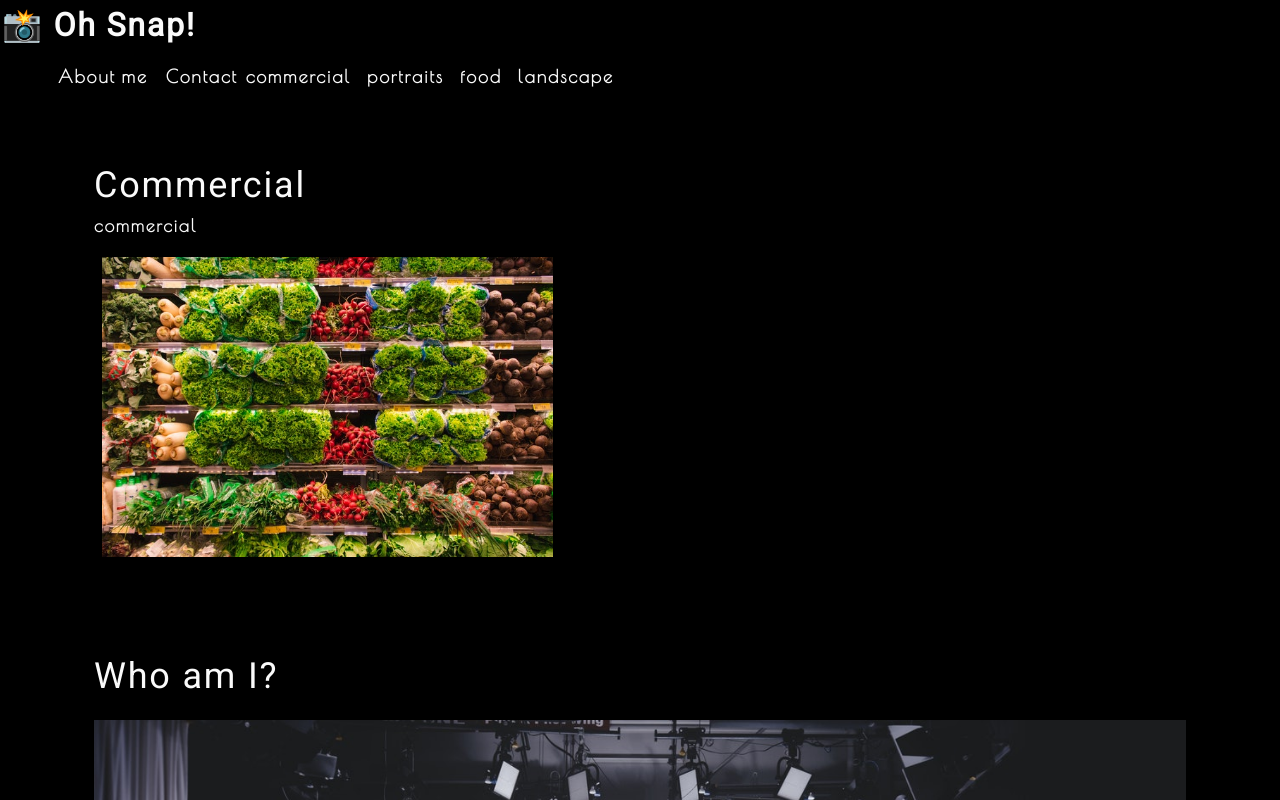
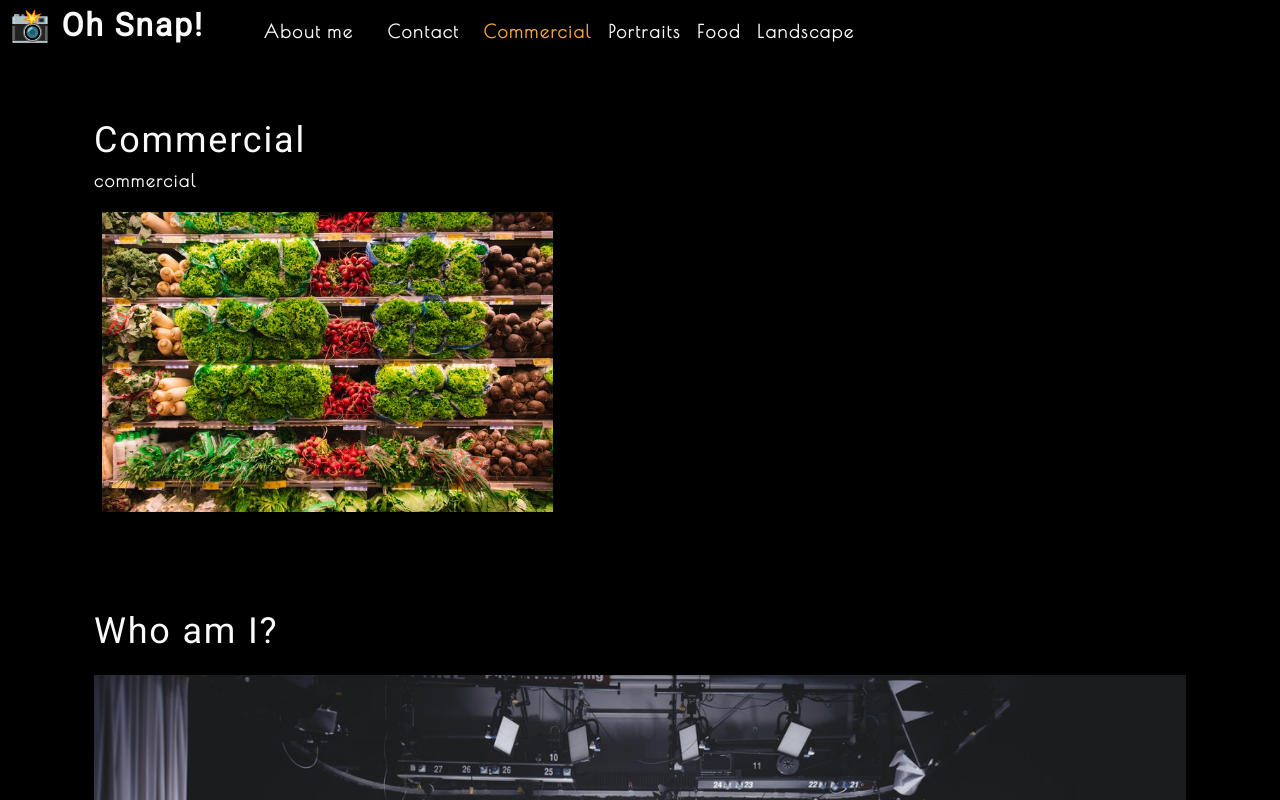
Before and after one commit to DiSantoz/photo-port, a React (Create React App) app: page / in a window 1280 px wide. Shown: the top 800 px of the page. Built offline with nearby package versions, Linux system fonts and the light colour scheme.

Commit message:
implemented hooks, for tab name change, and nav

```diff
--- a/src/App.js
+++ b/src/App.js
@@ -1,13 +1,31 @@
-import React from "react";
+import React, { useState } from "react";
 import "./App.css";
+import Nav from "./components/Nav";
 import About from "./components/About";
-import Nav from "./components/Nav";
 import Gallery from "./components/Gallery";
 
 function App() {
+  const [categories] = useState([
+    {
+      name: "commercial",
+      description:
+        "Photos of grocery stores, food trucks, and other commercial projects",
+    },
+    { name: "portraits", description: "Portraits of people in my life" },
+    { name: "food", description: "Delicious delicacies" },
+    {
+      name: "landscape",
+      description: "Fields, farmhouses, waterfalls, and the beauty of nature",
+    },
+  ]);
+  const [currentCategory, setCurrentCategory] = useState(categories[0]);
   return (
     <div>
-      <Nav></Nav>
+      <Nav
+        categories={categories}
+        setCurrentCategory={setCurrentCategory}
+        currentCategory={currentCategory}
+      ></Nav>
       <main>
         <Gallery></Gallery>
         <About></About>
--- a/src/components/Nav/index.js
+++ b/src/components/Nav/index.js
@@ -1,28 +1,18 @@
-import React from "react";
+import React, { useEffect } from "react";
+import { capitalizeFirstLetter } from "../../utils/helpers";
 
-function Nav() {
-  const categories = [
-    {
-      name: "commercial",
-      description:
-        "Photos of grocery stores, food trucks, and other commercial projects",
-    },
-    { name: "portraits", description: "Portraits of people in my life" },
-    { name: "food", description: "Delicious delicacies" },
-    {
-      name: "landscape",
-      description: "Fields, farmhouses, waterfalls, and the beauty of nature",
-    },
-  ];
+function Nav(props) {
+  const { categories = [], setCurrentCategory, currentCategory } = props;
 
-  function categorySelected(name) {
-    console.log(`${name} clicked`);
-  }
+  useEffect(() => {
+    document.title = capitalizeFirstLetter(currentCategory.name);
+  }, [currentCategory]);
   return (
-    <header>
+    <header className="flex-row px-1">
       <h2>
         <a data-testid="link" href="/">
           <span role="img" aria-label="camera">
+            {" "}
             📸
           </span>{" "}
           Oh Snap!
@@ -35,13 +25,22 @@
               About me
             </a>
           </li>
-          <li>
-            <span> Contact</span>
+          <li className="mx-2">
+            <span>Contact</span>
           </li>
           {categories.map((category) => (
-            <li className="mx-1" key={category.name}>
-              <span onClick={() => categorySelected(category.name)}>
-                {category.name}
+            <li
+              className={`mx-1 ${
+                currentCategory.name === category.name && "navActive"
+              }`}
+              key={category.name}
+            >
+              <span
+                onClick={() => {
+                  setCurrentCategory(category);
+                }}
+              >
+                {capitalizeFirstLetter(category.name)}
               </span>
             </li>
           ))}
```
